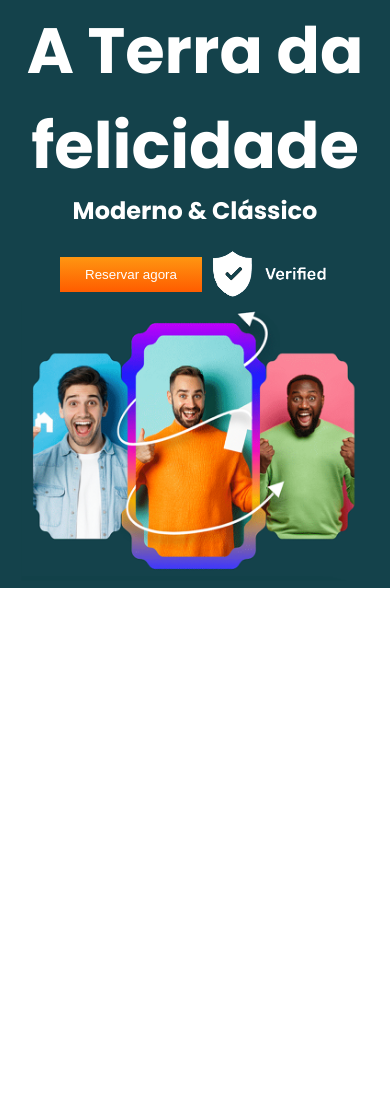
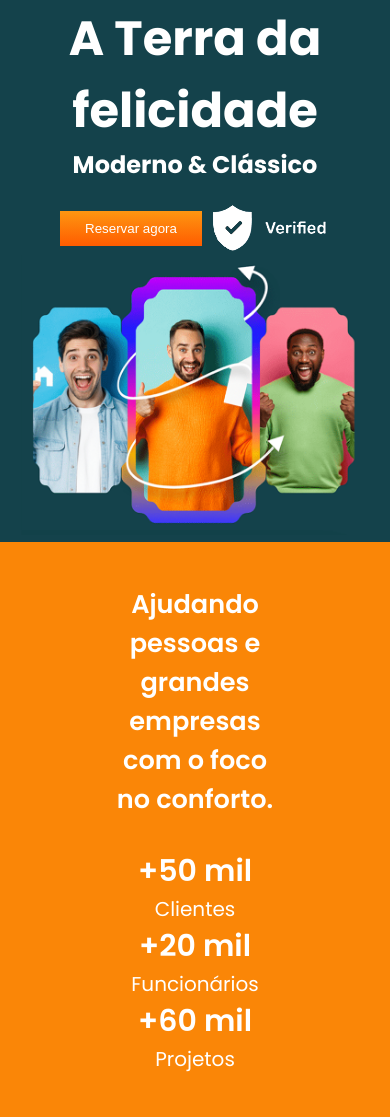
Before and after one commit to Andrlb2k1/Site_responsivo, a plain HTML site: page index.html in a window 390 px wide. Shown: the part 112-1229 px from the top of the page. Before the commit the page ends 844 px from the top, so only its background shows below. Drawn offline with Linux system fonts and the light colour scheme.

Commit message:
responsive site

```diff
--- a/css/style.css
+++ b/css/style.css
@@ -30,6 +30,11 @@ body {
 	max-width: 1440px;
 	padding: 0 5%;
 	margin: 0 auto;
+}
+
+section,
+footer {
+	padding: 2.7rem 0;
 }
 
 .btn-gradiente {
@@ -106,6 +111,42 @@ main .container {
 	z-index: 10;
 }
 
+/* resultados */
+.resultados {
+	background: #fa8607;
+}
+
+.resultados .container {
+	display: flex;
+	align-items: center;
+	justify-content: space-between;
+}
+
+.resultados .resultados-text {
+	color: white;
+	font-size: 1.6rem;
+	font-weight: 600;
+	width: 50%;
+}
+
+.resultados .resultados-numero {
+	display: flex;
+	align-items: center;
+	justify-content: center;
+	color: white;
+}
+
+.resultados .resultados-numero p {
+	text-align: center;
+	margin: 0 30px;
+	font-size: 20px;
+}
+
+.resultados .resultados-numero p span {
+	font-size: 30px;
+	font-weight: 600;
+}
+
 /* responsivo */
 @media(max-width: 960px) {
 	.menu-icon {
@@ -143,4 +184,24 @@ main .container {
 	main .container .main-text div {
 		justify-content: center;
 	}
+	.resultados .container {
+		flex-direction: column;
+	}
+	.resultados-text,
+	.resultados-numero {
+		width: 100%;
+		text-align: center;
+	}
+	.resultados-numero {
+		margin-top: 30px;
+	}
 }
+
+@media(max-width: 440px) {
+	.resultados .resultados-numero {
+		flex-direction: column;
+	}
+	main .container .main-text h1 {
+		font-size: 3rem;
+	}
+}
--- a/index.html
+++ b/index.html
@@ -7,6 +7,7 @@
 	<title>Website</title>
 </head>
 <body>
+	<!-- background verde -->
 	<div class="background-verde">
 		<!-- header -->
 		<header>
@@ -55,6 +56,38 @@
 		 </main>
 		 <!-- end main -->
 	</div>
+	<!-- end background verde -->
+	<!-- resultados -->
+	<section class="resultados">
+		<!-- container -->
+		<div class="container">
+			<!-- resultados-text -->
+			<div class="resultados-text">
+				Ajudando pessoas e grandes empresas com o foco no conforto.
+			</div>
+			<!-- end resultados-text -->
+			<!-- resultados-numero -->
+			<div class="resultados-numero">
+				<p>
+					<span>+50 mil</span><br>
+					Clientes
+				</p>
+
+				<p>
+					<span>+20 mil</span><br>
+					Funcionários
+				</p>
+
+				<p>
+					<span>+60 mil</span><br>
+					Projetos
+				</p>
+			</div>
+			<!-- end resultados-numero -->
+		</div>
+		<!-- end container -->
+	</section>
+	<!-- end resultados -->
 	<script src="js/main.js"></script>
 </body>
 </html>
```
